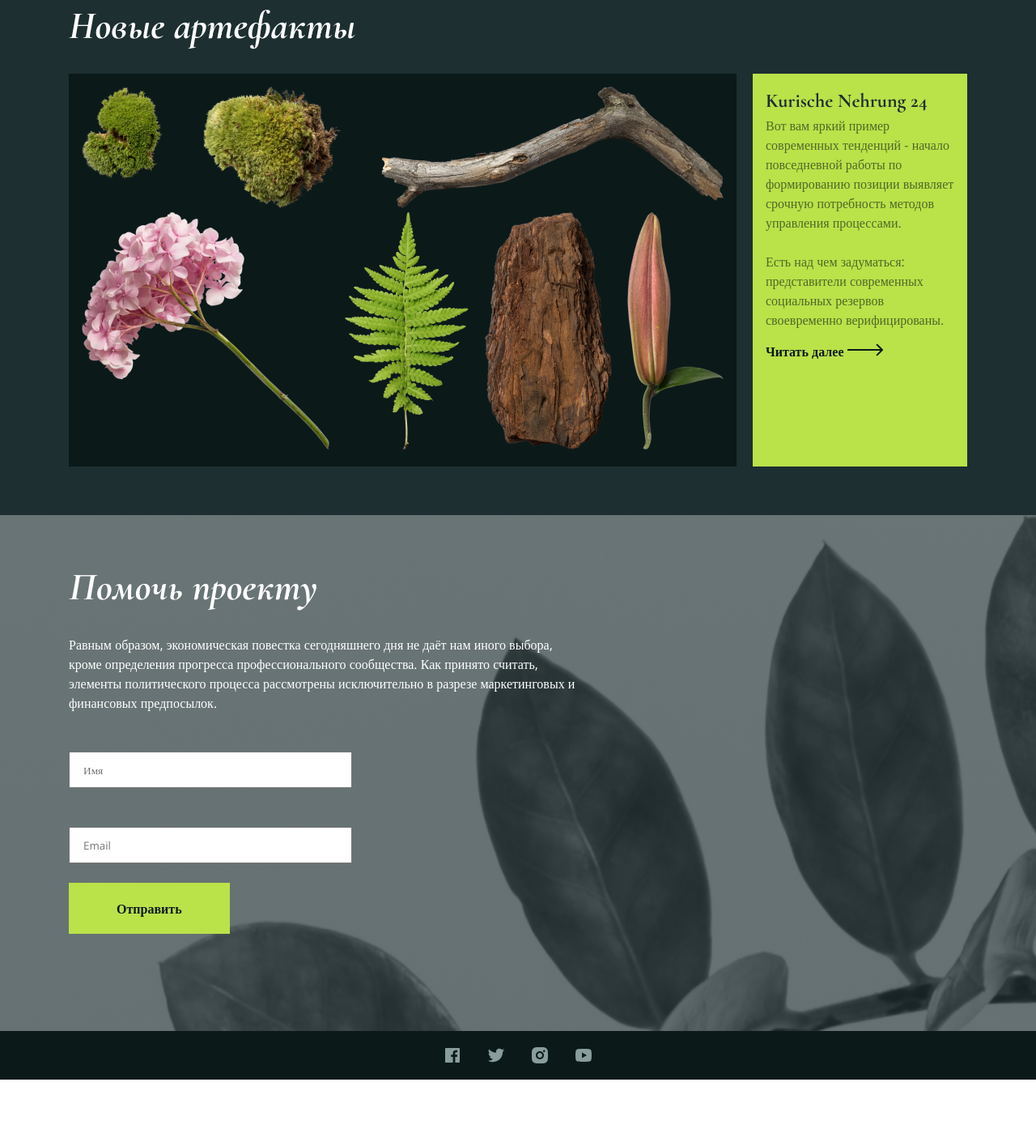
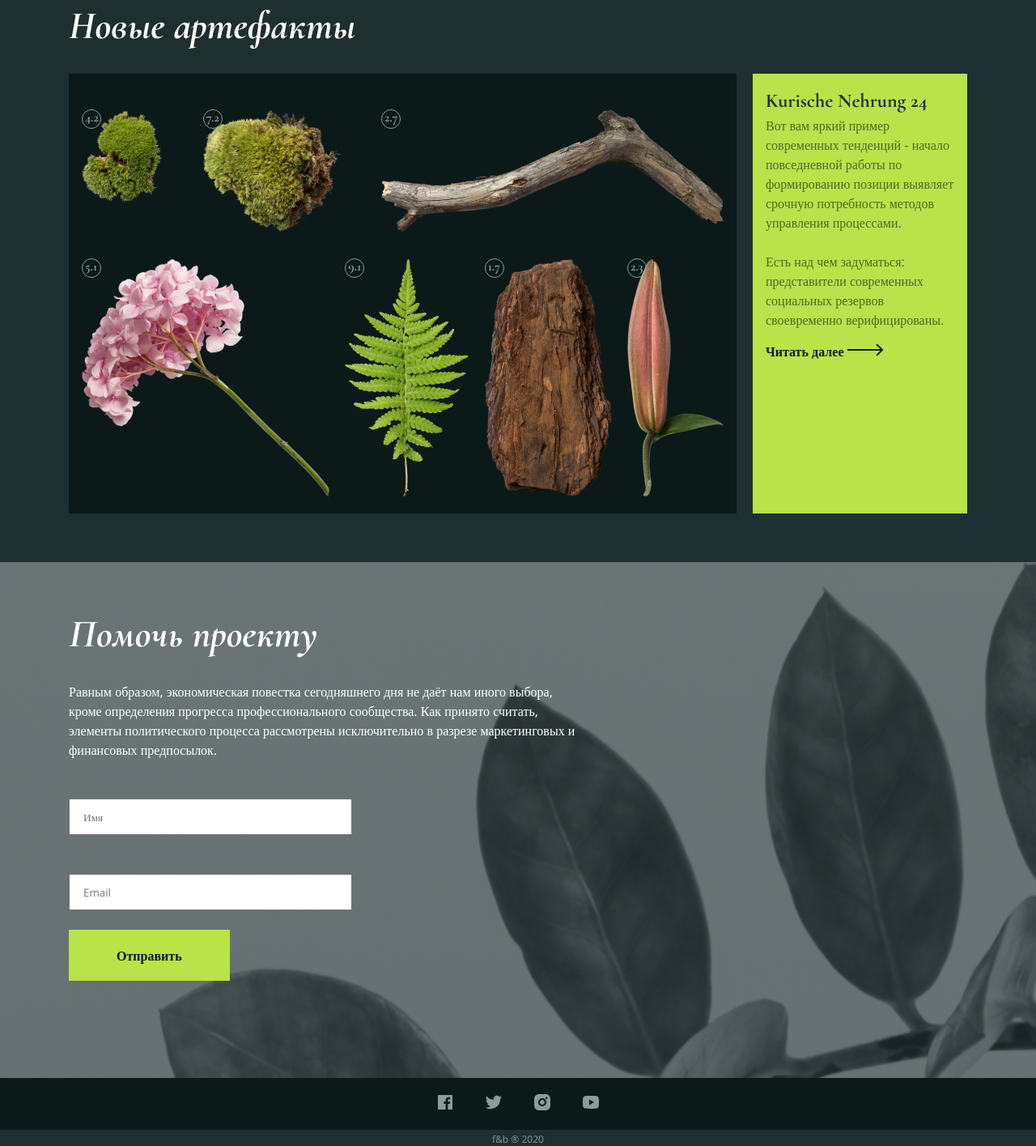
Before and after one commit to fghtd/first-template, a plain HTML site: page index.html in a window 1280 px wide. Shown: the part 1205-2620 px from the top of the page at 81% size. Before the commit the page ends 2538 px from the top, so only its background shows below. Drawn offline with nearby package versions, Linux system fonts and the light colour scheme.

Commit message:
added plant`s numbers and copyright section

```diff
--- a/index.html
+++ b/index.html
@@ -54,6 +54,10 @@
       <div class="container collection__cards">
         <div class="card__wrapper">
           <div class="wrapper__top">
+            <div class="plant__number">
+              <img src="images/Ellipse 1.svg" alt="number`s border" />
+              <p class="number">2.4</p>
+            </div>
             <img src="images/Layer 3.png" alt="plant" />
           </div>
           <div class="wrapper__middle">
@@ -69,6 +73,10 @@
         </div>
         <div class="card__wrapper">
           <div class="wrapper__top">
+            <div class="plant__number">
+              <img src="images/Ellipse 1.svg" alt="number`s border" />
+              <p class="number">3.1</p>
+            </div>
             <img src="images/Layer 2.png" alt="plant" />
           </div>
           <div class="wrapper__middle">
@@ -84,6 +92,10 @@
         </div>
         <div class="card__wrapper">
           <div class="wrapper__top">
+            <div class="plant__number">
+              <img src="images/Ellipse 1.svg" alt="number`s border" />
+              <p class="number">1.2</p>
+            </div>
             <img src="images/Layer 4.png" alt="plant" />
           </div>
           <div class="wrapper__middle">
@@ -99,6 +111,10 @@
         </div>
         <div class="card__wrapper">
           <div class="wrapper__top">
+            <div class="plant__number">
+              <img src="images/Ellipse 1.svg" alt="number`s border" />
+              <p class="number">1.4</p>
+            </div>
             <img src="images/Layer 1 1.png" alt="plant" />
           </div>
           <div class="wrapper__middle">
@@ -128,24 +144,52 @@
       <div class="container artifacts">
         <div class="left__content">
           <div class="element">
+            <div class="element__number">
+              <img src="images/Ellipse 1.svg" alt="number`s border" />
+              <p class="number">4.2</p>
+            </div>
             <img src="images/Moss 03 1.png" alt="element" />
           </div>
           <div class="element">
+            <div class="element__number">
+              <img src="images/Ellipse 1.svg" alt="number`s border" />
+              <p class="number">7.2</p>
+            </div>
             <img src="images/Moss 06.png" alt="element" />
           </div>
           <div class="element">
+            <div class="element__number">
+              <img src="images/Ellipse 1.svg" alt="number`s border" />
+              <p class="number">2.7</p>
+            </div>
             <img src="images/Layer 3 1.png" alt="element" />
           </div>
           <div class="element">
+            <div class="element__number">
+              <img src="images/Ellipse 1.svg" alt="number`s border" />
+              <p class="number">5.1</p>
+            </div>
             <img src="images/Layer 2 1.png" alt="element" />
           </div>
           <div class="element">
+            <div class="element__number">
+              <img src="images/Ellipse 1.svg" alt="number`s border" />
+              <p class="number">9.1</p>
+            </div>
             <img src="images/Polypody.png" alt="element" />
           </div>
           <div class="element">
+            <div class="element__number">
+              <img src="images/Ellipse 1.svg" alt="number`s border" />
+              <p class="number">1.7</p>
+            </div>
             <img src="images/Bark 05.png" alt="element" />
           </div>
           <div class="element">
+            <div class="element__number">
+              <img src="images/Ellipse 1.svg" alt="number`s border" />
+              <p class="number">2.3</p>
+            </div>
             <img src="images/Layer 1 2.png" alt="element" />
           </div>
         </div>
@@ -184,14 +228,25 @@
     </section>
     <footer class="footer">
       <div class="container footer__logos">
-        <img class="footer__images" src="images/Frame.svg" alt="facebook" />
-        <img class="footer__images" src="images/Frame(1).svg" alt="twitter" />
-        <img
-          class="footer__images"
-          src="images/Frame(2).svg"
-          alt="instagramm"
-        />
-        <img class="footer__images" src="images/Frame(3).svg" alt="youtube" />
+        <button class="footer__images">
+          <img class="social-images" src="images/Frame.svg" alt="facebook" />
+        </button>
+        <button class="footer__images">
+          <img class="social-images" src="images/Frame(1).svg" alt="twitter" />
+        </button>
+        <button class="footer__images">
+          <img
+            class="social-images"
+            src="images/Frame(2).svg"
+            alt="instagram"
+          />
+        </button>
+        <button class="footer__images">
+          <img class="social-images" src="images/Frame(3).svg" alt="youtube" />
+        </button>
+      </div>
+      <div class="copyright">
+        <p class="copyright__text">f&b ® 2020</p>
       </div>
     </footer>
   </body>
--- a/styles/main.css
+++ b/styles/main.css
@@ -118,6 +118,27 @@ header a {
   align-items: center;
 }
 
+.plant__number {
+  position: relative;
+  bottom: 60px;
+  left: 5px;
+}
+
+.element__number {
+  position: relative;
+  top: 28px;
+}
+
+.number {
+  font-family: "Cormorant", serif;
+  font-size: 16px;
+  color: #899d9d;
+  font-weight: 700;
+  position: absolute;
+  top: 0;
+  left: 4px;
+}
+
 .wrapper__middle {
   padding: 16px 16px;
   flex-grow: 2;
@@ -131,8 +152,6 @@ header a {
 }
 
 .card__name {
-  /* margin-top: 30px; */
-  /* margin-bottom: 8px; */
   color: #fff;
   font-family: Cormorant;
   font-size: 24px;
@@ -274,5 +293,19 @@ header a {
 }
 
 .footer__images {
-  padding: 18px 15px;
+  padding: 18px 18px;
+  border: transparent;
+  background: transparent;
 }
+
+.copyright {
+  background: #1d2f30;
+  display: flex;
+  justify-content: center;
+}
+
+.copyright__text {
+  padding: 3px 0 0 0;
+  font-size: 12px;
+  color: #899d9d;
+}
```
